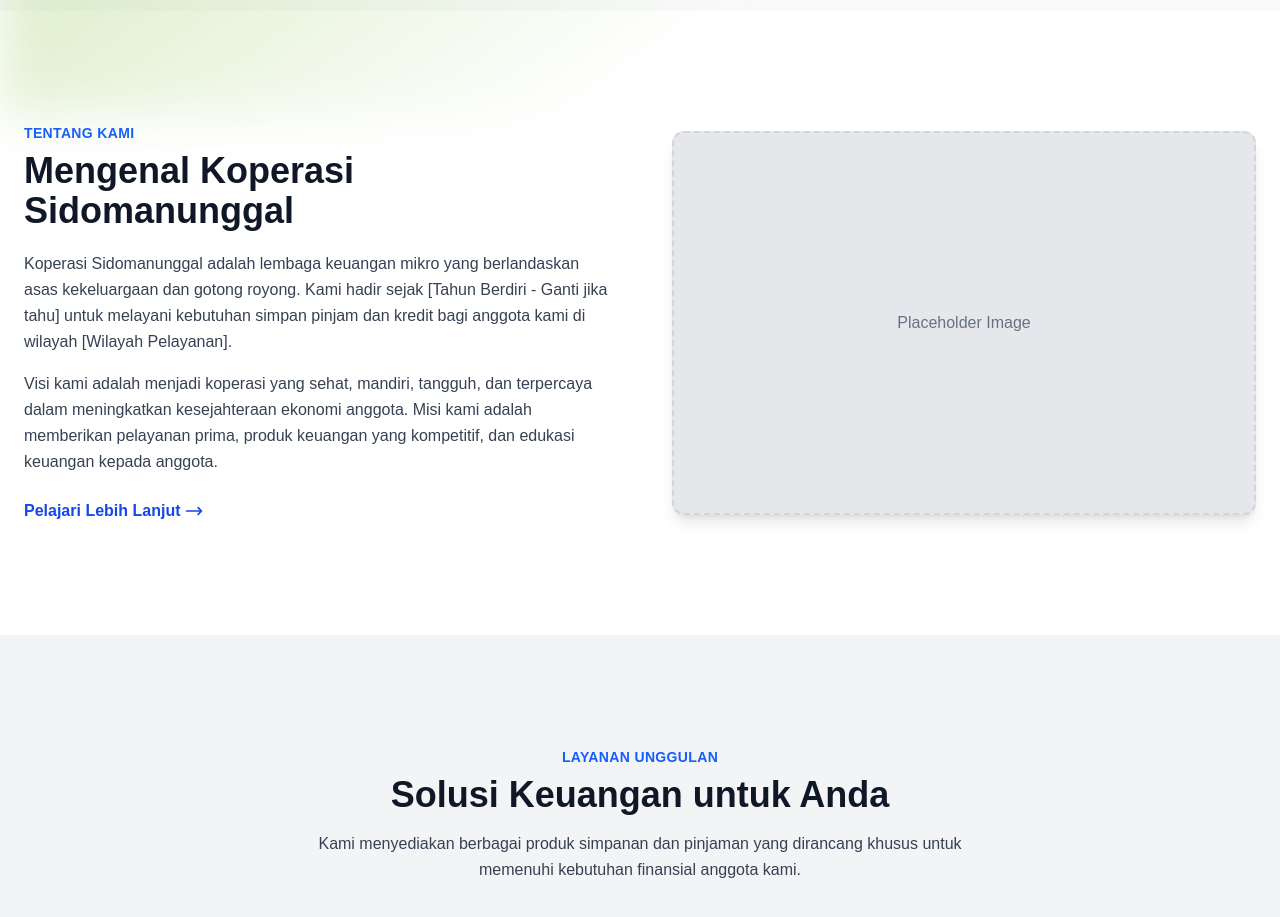
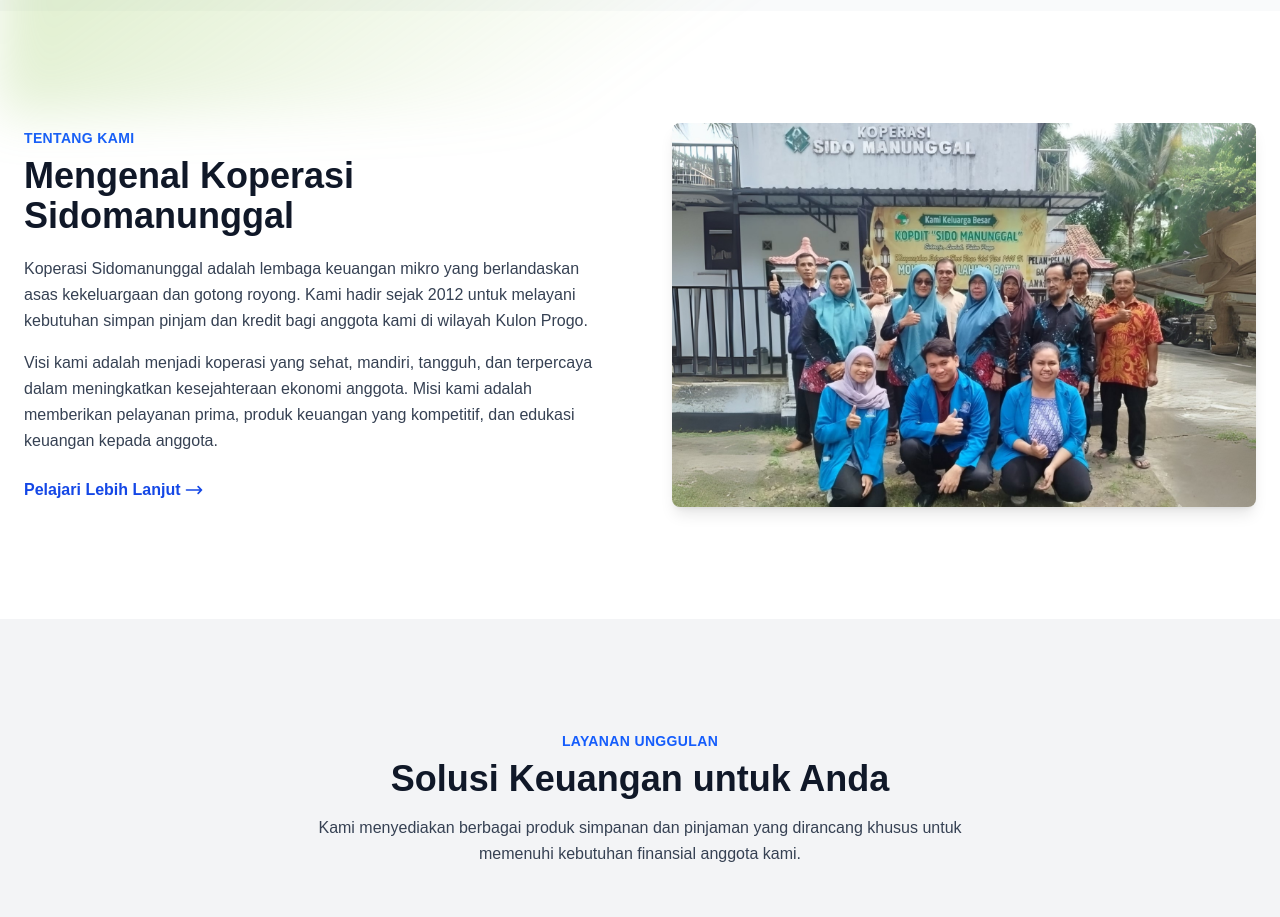
Before and after one commit to l0c4lxid/koperasi-profile-sidomanunggal, a Next.js app: page / in a window 1280 px wide. Shown: the part 780-1697 px from the top of the page. Built offline with nearby package versions, Linux system fonts and the light colour scheme; no server answers.

Commit message:
refactor: replace PlaceholderImage with Next.js Image component and update AboutSection content

```diff
--- a/app/components/AboutSection.tsx
+++ b/app/components/AboutSection.tsx
@@ -1,4 +1,4 @@
-import { PlaceholderImage } from "../data/data";
+import Image from "next/image";
 
 export default function AboutSection() {
   return (
@@ -15,9 +15,8 @@ export default function AboutSection() {
             <p className="text-gray-700 mb-4 leading-relaxed text-base">
               Koperasi Sidomanunggal adalah lembaga keuangan mikro yang
               berlandaskan asas kekeluargaan dan gotong royong. Kami hadir sejak
-              [Tahun Berdiri - Ganti jika tahu] untuk melayani kebutuhan simpan
-              pinjam dan kredit bagi anggota kami di wilayah [Wilayah
-              Pelayanan].
+              2012 untuk melayani kebutuhan simpan pinjam dan kredit bagi
+              anggota kami di wilayah Kulon Progo.
             </p>
             <p className="text-gray-700 mb-6 leading-relaxed text-base">
               Visi kami adalah menjadi koperasi yang sehat, mandiri, tangguh,
@@ -46,8 +45,17 @@ export default function AboutSection() {
               </svg>
             </a>
           </div>
+
+          {/* Ganti PlaceholderImage */}
           <div className="order-1 md:order-2">
-            <PlaceholderImage className="w-full h-80 lg:h-96 rounded-lg shadow-lg" />
+            <Image
+              src="/profile.jpg"
+              alt="Profil Koperasi Sidomanunggal"
+              width={600}
+              height={400}
+              className="w-full h-80 lg:h-96 rounded-lg shadow-lg object-cover"
+              priority
+            />
           </div>
         </div>
       </div>
```
Also changed, not shown: public/koperasi-sido-manuggal.jpg (added), public/profile.jpg (added).
